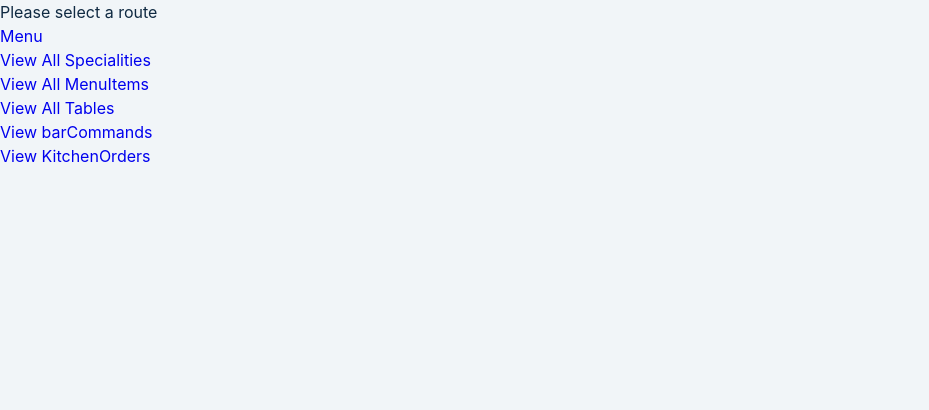
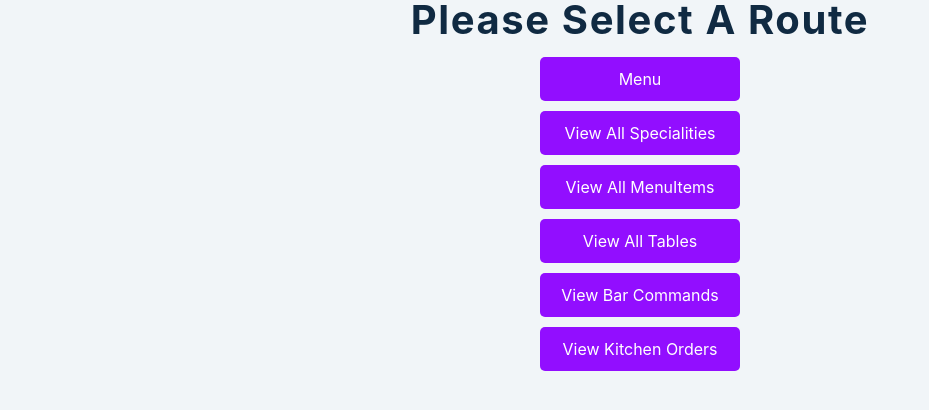
Before and after one commit to georgelemnosanu/reactapprestaurantdeploy, a React (Create React App) app: page / in a window 1280 px wide. Shown: the top 410 px of the page, without its empty margins (0-929 px from the left). Built offline with nearby package versions, Linux system fonts and the light colour scheme.

Commit message:
lastchanges

```diff
--- a/src/App.css
+++ b/src/App.css
@@ -28,6 +28,25 @@
   color: #61dafb;
 }
 
+.button-link {
+  display: inline-block;
+  margin: 5px;
+  padding: 10px 20px;
+  background-color: #007BFF;
+  color: white;
+  text-decoration: none;
+  border: none;
+  border-radius: 5px;
+  cursor: pointer;
+  transition: background-color 0.3s;
+}
+
+.button-link:hover {
+  background-color: #0056b3;
+}
+
+
+
 @keyframes App-logo-spin {
   from {
     transform: rotate(0deg);
--- a/src/App.js
+++ b/src/App.js
@@ -9,8 +9,6 @@ import CreateMenuItem from './CreateMenuItem';
 import TableSelection from './TableSelection';
 import BarOrderView from './BarOrderView';
 import KitchenOrderView from './KitchenOrderView';
-
-
 
 
 function App() {
@@ -32,34 +30,36 @@ function App() {
 }
 
 function DefaultComponent() {
-
-
-  return <div>Please select a route
+  return (
+    <div className="firstPage">
+      <div className="content">
+       <h2> Please select a route</h2>
         <nav>
           <ul>
             <li>
-      <a href="/menu">Menu</a>
+              <a href="/menu" className="button-link">Menu</a>
             </li>
             <li>
-      <a href="/viewAllSpeciality">View All Specialities</a>
+              <a href="/viewAllSpeciality" className="button-link">View All Specialities</a>
             </li>
             <li>
-      <a href="/viewAllMenuItems">View All MenuItems</a>
+              <a href="/viewAllMenuItems" className="button-link">View All MenuItems</a>
             </li>
             <li>
-      <a href="/tableSelection">View All Tables</a>
+              <a href="/tableSelection" className="button-link">View All Tables</a>
             </li>
             <li>
-      <a href="/barcorderview">View barCommands</a>
+              <a href="/barcorderview" className="button-link">View Bar Commands</a>
             </li>
             <li>
-      <a href="/kitchenorderview">View KitchenOrders</a>
+              <a href="/kitchenorderview" className="button-link">View Kitchen Orders</a>
             </li>
-
-
           </ul>
         </nav>
       </div>
+    </div>
+  );
 }
 
+
 export default App;
--- /dev/null
+++ b/src/BarOrderView.css
@@ -0,0 +1,29 @@
+.bar-order-view {
+  background-color: #fff;
+  border: 1px solid #ddd;
+  padding: 10px;
+  margin: 10px;
+  box-shadow: 2px 2px 5px #aaa;
+  width: 1500px;
+  margin-left: 220px;
+}
+
+.notes-container {
+  display: flex;
+  flex-wrap: wrap;
+  justify-content: space-between;
+  /* Use flexbox to make the notes flow horizontally and wrap to the next row */
+  /* "justify-content: space-between;" adds space between notes */
+}
+
+.note {
+  background-color: #ffeedd;
+  padding: 10px;
+  border: 1px solid #ffccaa;
+  margin: 5px; /* Adjust the margin value to make the spacing smaller */
+  box-shadow: 2px 2px 5px #ddd;
+  list-style: none;
+  cursor: pointer;
+  width: calc(30% - 5px);
+  height: calc(25% -5px); /* Adjust the width and spacing accordingly */
+}
--- a/src/CreateSpeciality.js
+++ b/src/CreateSpeciality.js
@@ -12,7 +12,7 @@ function CreateSpeciality() {
     };
 
 
-    fetch('http://localhost:8080/speciality/submitCreateSpeciality', {
+    fetch('https://restaurantdemo-production.up.railway.app/speciality/submitCreateSpeciality', {
       method: 'POST',
       headers: {
         'Content-Type': 'application/json',
--- a/src/EditSpeciality.js
+++ b/src/EditSpeciality.js
@@ -9,7 +9,7 @@ function EditSpeciality({ speciality, onSpecialityUpdated }) {
     if (speciality) {
       const updatedSpeciality = {
         id: speciality.id,
-        newName: newName, // Modifică aici pentru a trece newName în corpul cererii
+        newName: newName,
 
 
       };
--- a/src/KitchenOrderView.js
+++ b/src/KitchenOrderView.js
@@ -1,13 +1,20 @@
 import React, { useEffect, useState } from 'react';
+import './BarOrderView.css';
 
-function KitchenCommandView() {
+function KitchenOrderView() {
   const [commands, setCommands] = useState([]);
 
   useEffect(() => {
-      fetch('https://restaurantdemo-production.up.railway.app/command/viewKitchenCommand')
+    fetch('https://restaurantdemo-production.up.railway.app/command/viewAllCommand')
       .then((response) => response.json())
       .then((data) => {
-          setCommands(data);
+        console.log(data);
+        const filteredCommands = data.filter((command) =>
+          command.menuItemsWithQuantities.some(
+            (menuItem) => menuItem.menuItem.speciality.specialityClass.id === 2
+          )
+        );
+        setCommands(filteredCommands);
       })
       .catch((error) => {
         console.error('Error fetching commands:', error);
@@ -15,29 +22,35 @@ function KitchenCommandView() {
   }, []);
 
   return (
-    <div>
-      <h2>All Commands for Kitchen</h2>
-      <ul>
+    <div className="bar-order-view">
+      <h2 className="title">Kitchen Orders</h2>
+      <div className="notes-container">
+
         {commands.map((command) => (
-          <li key={command.id}>
+          <li className="note" key={command.id}>
             <div><strong>Command ID:</strong> {command.id}</div>
+            {command.table && (
               <div><strong>Table Number:</strong> {command.table.id}</div>
+            )}
             <div><strong>Kitchen Notes:</strong> {command.kitchenAdditionalInformation}</div>
-            <h3>Kitchen Items:</h3>
-            <ul>
-              {command.menuItemsWithQuantities.map((menuItem) => (
-                <li key={menuItem.id}>
-                  <div>Name: {menuItem.menuItem.name}</div>
-                  <div>Description: {menuItem.menuItem.description}</div>
-                  <div>Quantity: {menuItem.quantity}</div>
+            <h4>Kitchen Items:</h4>
+
+              {command.menuItemsWithQuantities
+                .filter((menuItem) => menuItem.menuItem.speciality.specialityClass.id === 2)
+                .map((filteredMenuItem) => (
+                  <li key={filteredMenuItem.id}>
+                    <div>Name: {filteredMenuItem.menuItem.name}</div>
+                    <div>Description: {filteredMenuItem.menuItem.description}</div>
+                    <div>Quantity: {filteredMenuItem.quantity}</div>
+                  </li>
+                ))
+              }
+
           </li>
         ))}
-            </ul>
-          </li>
-        ))}
-      </ul>
+     </div>
     </div>
   );
 }
 
-export default KitchenCommandView;
+export default KitchenOrderView;
--- a/src/TableSelection.js
+++ b/src/TableSelection.js
@@ -8,7 +8,7 @@ function TableSelection() {
 
   useEffect(() => {
     // Fetch table data when the component mounts
-    fetch(`https://restaurantdemo-production.up.railway.app/table/allTables`) // Replace with the appropriate API endpoint
+    fetch(`https://restaurantdemo-production.up.railway.app/table/allTables`)
       .then(response => response.json())
       .then(data => setTableData(data))
       .catch(error => console.error('Error fetching table data:', error));
--- a/src/ViewAllMenuItems.js
+++ b/src/ViewAllMenuItems.js
@@ -64,7 +64,7 @@ function ViewAllMenuItems() {
 
   const handleMenuItemDelete = async (menuItemId) => {
     try {
-        const response = await fetch(`http://localhost:8080/menuItem/deleteMenuItem/${menuItemId}`, {
+        const response = await fetch(`https://restaurantdemo-production.up.railway.app/menuItem/deleteMenuItem/${menuItemId}`, {
             method: 'DELETE',
           });
 
--- a/src/ViewAllSpeciality.js
+++ b/src/ViewAllSpeciality.js
@@ -57,7 +57,7 @@ function ViewAllSpeciality() {
 
       console.log('Datele trimise la actualizare:', updatedSpeciality); // Adăugați acest console.log
 
-      fetch(`http://localhost:8080/speciality/updateSpeciality/${specialityToEdit.id}?newName=${newName}`, {
+      fetch(`https://restaurantdemo-production.up.railway.app/speciality/updateSpeciality/${specialityToEdit.id}?newName=${newName}`, {
         method: 'PUT',
         headers: {
           'Content-Type': 'application/json',
@@ -83,7 +83,7 @@ function ViewAllSpeciality() {
 
   const handleSpecialityDelete = async (specialityId) => {
     try {
-      const response = await fetch(`http://localhost:8080/speciality/deleteSpeciality/${specialityId}`, {
+      const response = await fetch(`https://restaurantdemo-production.up.railway.app/speciality/deleteSpeciality/${specialityId}`, {
         method: 'DELETE',
       });
 
--- a/src/index.css
+++ b/src/index.css
@@ -172,6 +172,36 @@ p {
   }
 }
 
+.firstPage {
+  display: flex;
+  align-items: center;
+  justify-content: center;
+  margin: 0;
+  text-align: center;
+
+}
+
+
+
+
+.button-link {
+  display: inline-block;
+  width: 200px; /* Set a fixed width */
+  margin: 5px;
+  padding: 10px;
+  background-color: #920eff;
+  color: white;
+  text-decoration: none;
+  border: none;
+  border-radius: 5px;
+  cursor: pointer;
+  transition: background-color 0.3s;
+}
+
+.button-link:hover {
+  background-color: #ea00ff;
+}
+
 /*
 ===============
 Menu
```
Also changed, not shown: src/BarOrderView.js (+81 -18 lines), src/SideMenu.js (+21 -13 lines). Lines whose indentation alone changed are shown as unchanged.
